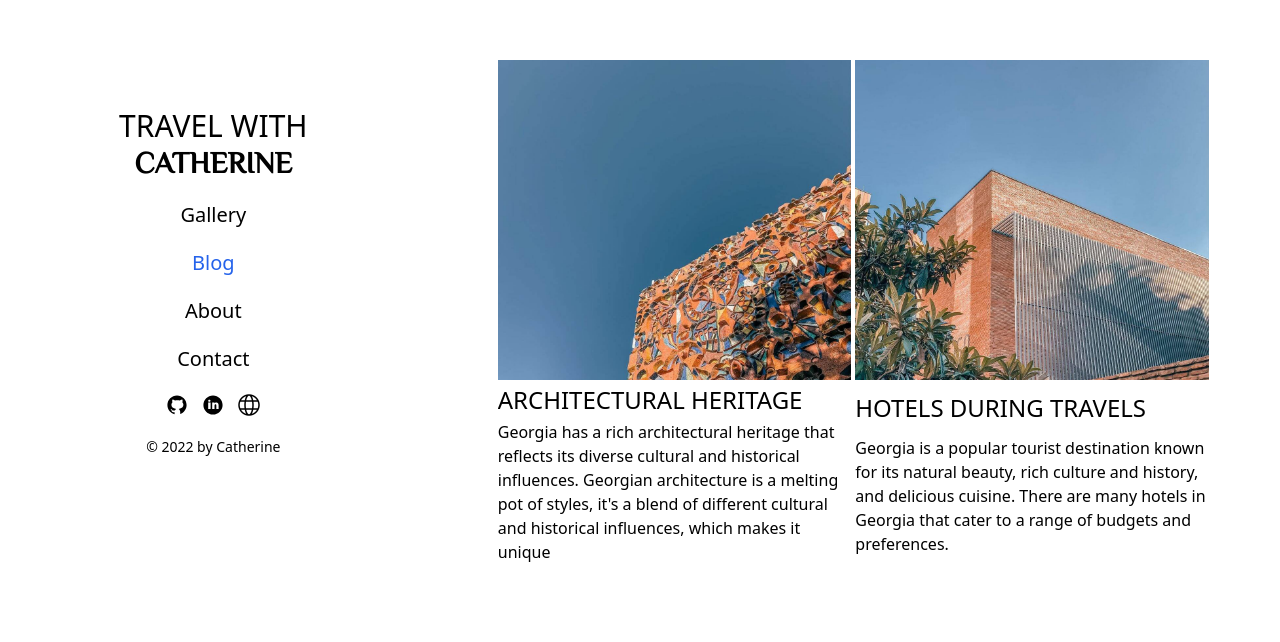
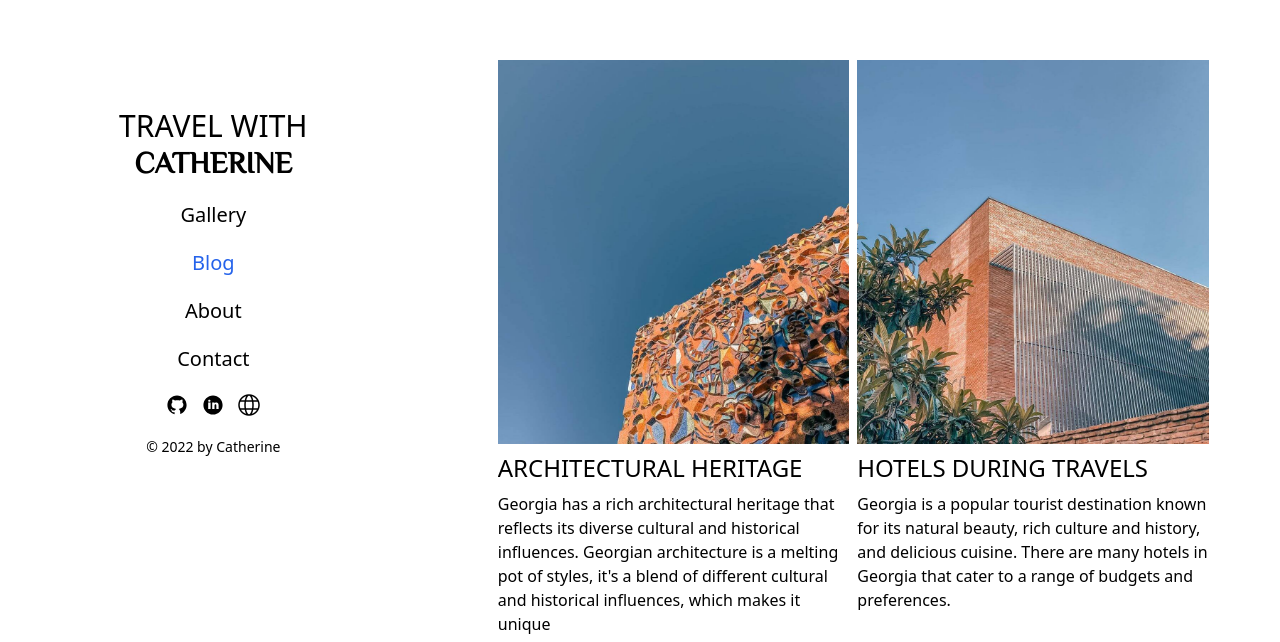
Before and after one commit to techminder95/travel-with-catherine, a React (Create React App) app: page /blog in a window 1280 px wide. Shown: the part 132-774 px from the top of the page. Built offline with nearby package versions, Linux system fonts and the light colour scheme.

Commit message:
fixed blog sizes

```diff
--- a/src/components/blog/BlogPosts.tsx
+++ b/src/components/blog/BlogPosts.tsx
@@ -1,22 +1,21 @@
-import BlogPostsData from "../../data/BlogPostsData";
-
+import BlogPostsData from '../../data/BlogPostsData'
 
 const BlogPosts = () => {
   return (
-    <section className="grid sm:grid-cols-1 md:grid-cols-2  gap-1 mx-auto  justify-items-stretch overflow-hidden  w-10/12">
+    <section className="grid sm:grid-cols-1 md:grid-cols-2  gap-2 mx-auto  justify-items-stretch overflow-hidden  w-10/12 mt-20">
       {BlogPostsData.reverse().map((post) => (
-        <section className="grid grid-cols-1 gap-1 mt-20" key={post.id}>
+        <section className="grid grid-cols-1 gap-2 h-1/5" key={post.id}>
           <img
             src={post.src}
             alt={post.alt}
-            className="w-full h-80 block object-cover cursor-pointer smooth-transition hover:opacity-80 smooth-transition"
+            className="w-full h-96 block object-cover cursor-pointer smooth-transition hover:opacity-80 smooth-transition"
           ></img>
           <h2 className="text-2xl uppercase text-black">{post.title}</h2>
           <p className="text-md">{post.snippet}</p>
         </section>
       ))}
     </section>
-  );
-};
+  )
+}
 
-export default BlogPosts;
+export default BlogPosts
--- a/src/components/gallery/Images.tsx
+++ b/src/components/gallery/Images.tsx
@@ -10,9 +10,9 @@ export type imagesToShow = {
 
 const Images = ({ imagesToShow }: ImagesProp) => {
   return (
-    <section className="image-list  grid sm:grid-cols-1 md:grid-cols-2 lg:grid-cols-3  gap-1 mx-auto justify-items-center overflow-hidden w-full ">
-      {imagesToShow.map((img) => (
-        <section className="card-zoom" key={img.id}>
+    <section className="image-list  grid sm:grid-cols-1 md:grid-cols-2 lg:grid-cols-3  gap-1 mx-auto overflow-hidden w-full ">
+      {imagesToShow.map((img, index) => (
+        <section className="card-zoom" key={index}>
           <img src={img.src} alt={img.alt} className="card-zoom-image"></img>
         </section>
       ))}
```
